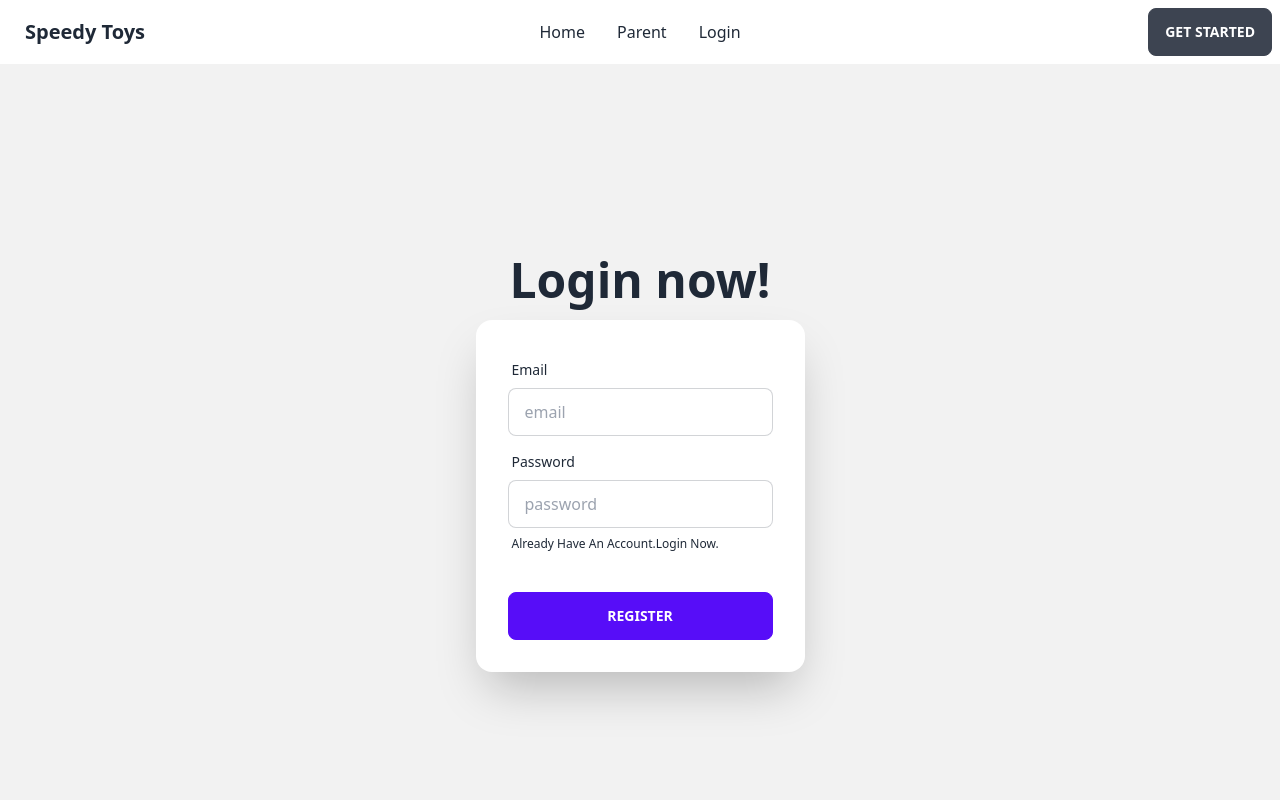
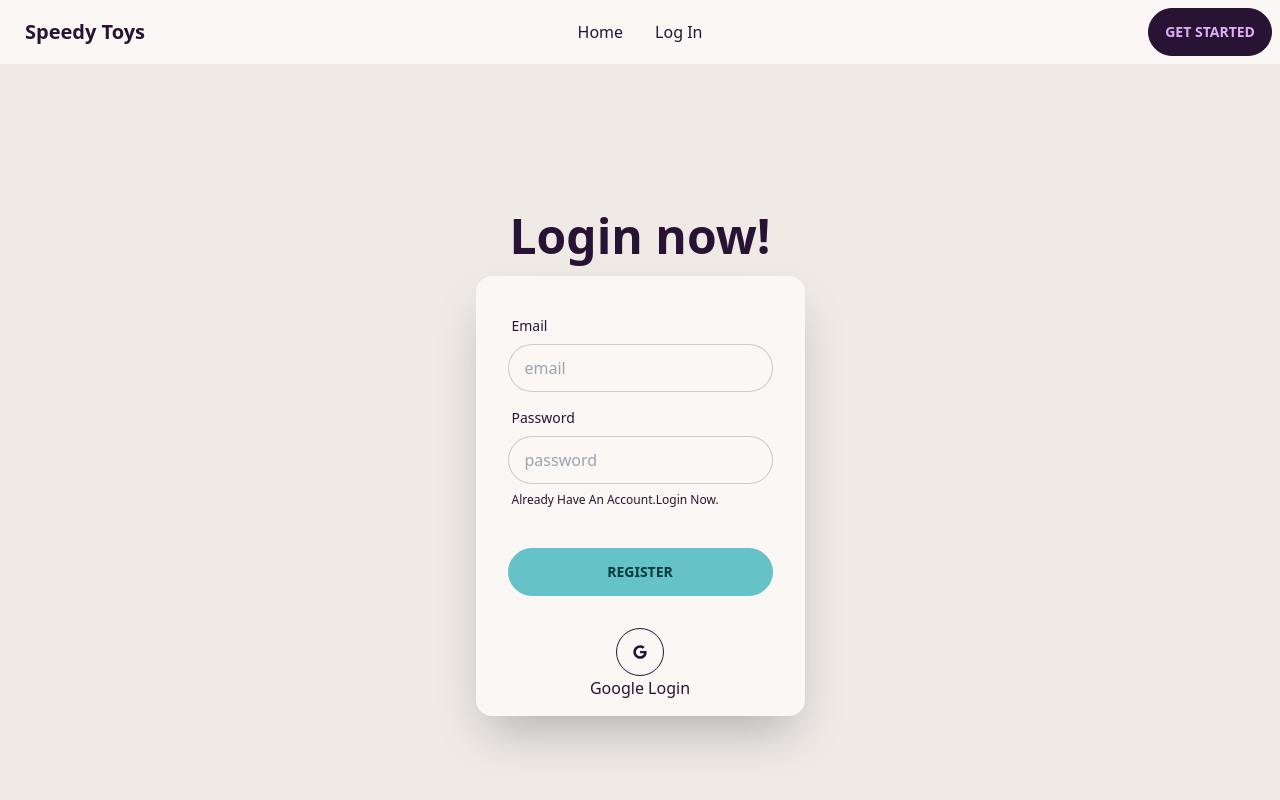
Before and after one commit to DevRowdra/toy-marketplace-client, a React (Vite) app: page /login in a window 1280 px wide. Shown: the top 800 px of the page. Built offline with nearby package versions, Linux system fonts and the light colour scheme; no server answers.

Commit message:
add google login using firebase

```diff
--- a/index.html
+++ b/index.html
@@ -1,5 +1,5 @@
 <!DOCTYPE html>
-<html lang="en">
+<html data-theme="cupcake" lang="en">
   <head>
     <meta charset="UTF-8" />
     <link rel="icon" type="image/svg+xml" href="/vite.svg" />
--- a/package.json
+++ b/package.json
@@ -16,6 +16,7 @@
     "match-sorter": "^6.3.1",
     "react": "^18.2.0",
     "react-dom": "^18.2.0",
+    "react-icons": "^4.8.0",
     "react-router-dom": "^6.11.2",
     "sort-by": "^1.2.0"
   },
--- a/src/AuthProvider/AuthProvider.jsx
+++ b/src/AuthProvider/AuthProvider.jsx
@@ -7,6 +7,8 @@ export const AuthContext=createContext(null)
 const AuthProvider = ({children}) => {
    const auth=getAuth(app)
 const[user,setUser]=useState(null)
+const [photo,setPhoto]=useState('')
+const[userName,setUserName]=useState('')
 const[loader,setLoader]=useState(true)
 
 const createUser=(email,password)=>{
@@ -38,7 +40,7 @@ useEffect(()=>{
 const names={name:'rowdra'}
 
     const authInfo={
-user,loader,loginWithGoogle,createUser,loginUser,logOutUser,names
+user,loader,loginWithGoogle,createUser,loginUser,logOutUser,setPhoto,photo,setUserName,userName
     }
     return (
         <AuthContext.Provider value={authInfo}>
--- /dev/null
+++ b/src/component/GoogleLogin/GoogleLogin.jsx
@@ -0,0 +1,30 @@
+import React, { useContext } from 'react';
+import { FaBeer, FaGoogle } from 'react-icons/fa';
+import { AuthContext } from '../../AuthProvider/AuthProvider';
+import { GoogleAuthProvider } from "firebase/auth";
+const GoogleLogin = () => {
+    const {loginWithGoogle}=useContext(AuthContext)
+
+
+const googleProvider = new GoogleAuthProvider();
+    const handleGoogleLogin=()=>{
+         loginWithGoogle(googleProvider)
+         .then(result=>{
+            const userCr=result.user
+            console.log(userCr)
+         })
+         .catch(error=>{
+            console.log(error.message)
+         })
+    }
+  return (
+    <div className=" text-center mb-4">
+      <button onClick={handleGoogleLogin} className="btn btn-circle btn-outline">
+        <FaGoogle></FaGoogle>
+      </button>
+      <h3>Google Login</h3>
+    </div>
+  );
+};
+
+export default GoogleLogin;
--- a/src/component/Header/Header.jsx
+++ b/src/component/Header/Header.jsx
@@ -1,7 +1,19 @@
-import React from 'react';
+import React, { useContext } from 'react';
 import { Link } from 'react-router-dom';
+import { AuthContext } from '../../AuthProvider/AuthProvider';
 
 const Header = () => {
+  const{user,logOutUser,userName}=useContext(AuthContext)
+  console.log(user)
+  const handleLogOut=()=>{
+logOutUser()
+.then(()=>{
+  alert('logOut done')
+})
+.catch(error=>{
+  console.log(error.message)
+})
+  }
   return (
     <div>
       <div className="navbar bg-base-100">
@@ -52,16 +64,20 @@ const Header = () => {
             <li>
             <Link to={'/'}>Home</Link>
             </li>
-            <li tabIndex={0}>
+           {user ?<> <li tabIndex={0}>
               <a>
-                Parent
+                {user?.displayName || userName}
 
               </a>
 
             </li>
             <li>
-            <Link to={'/login'}>Login</Link>
-            </li>
+            <Link onClick={handleLogOut}>Log Out</Link>
+            </li></> : <> <li>
+            <Link to={'/login'}>Log In </Link>
+            </li></>
+            }
+
           </ul>
         </div>
         <div className="navbar-end">
--- a/src/pages/Login/Login.jsx
+++ b/src/pages/Login/Login.jsx
@@ -1,11 +1,24 @@
-import React, { useEffect } from 'react';
+import React, { useContext, useEffect } from 'react';
 import { Link } from 'react-router-dom';
+import { AuthContext } from '../../AuthProvider/AuthProvider';
+import GoogleLogin from '../../component/GoogleLogin/GoogleLogin';
 
 const Login = () => {
+  const{loginUser}=useContext(AuthContext)
     const handleLogin=(e)=>{
-        e.preventDefault()
-        const form=e.target
-        console.log(form.name.value)
+      e.preventDefault();
+      const form = e.target;
+      const email = form.email.value;
+      const password = form.password.value;
+      console.log(email,password)
+      loginUser(email,password)
+      .then(result=>{
+        const userCu=result.user
+        console.log(userCu)
+      })
+      .catch(error=>{
+        console.log(error.message)
+      })
     }
 
     return (
@@ -22,13 +35,13 @@ const Login = () => {
           <label className="label">
             <span className="label-text">Email</span>
           </label>
-          <input type="text" placeholder="email" className="input input-bordered" />
+          <input type="text" placeholder="email" className="input input-bordered" name='email' required />
         </div>
         <div className="form-control">
           <label className="label">
             <span className="label-text">Password</span>
           </label>
-          <input type="text" placeholder="password" className="input input-bordered" />
+          <input type="text" placeholder="password" className="input input-bordered" name='password' required />
           <label className="label">
             <Link to={'/register'} className="label-text-alt link link-hover">Already Have An Account.Login Now.</Link>
           </label>
@@ -37,6 +50,7 @@ const Login = () => {
           <button className="btn btn-primary">Register</button>
         </div>
       </form>
+      <GoogleLogin></GoogleLogin>
     </div>
   </div>
 </div>
--- a/src/pages/Register/Register.jsx
+++ b/src/pages/Register/Register.jsx
@@ -1,9 +1,12 @@
-import React, { useContext } from 'react';
-import { Link } from 'react-router-dom';
+import React, { useContext, useState } from 'react';
+import { Link, useNavigate } from 'react-router-dom';
 import { AuthContext } from '../../AuthProvider/AuthProvider';
+import { updateProfile } from 'firebase/auth';
+import GoogleLogin from '../../component/GoogleLogin/GoogleLogin';
 
 const Register = () => {
-  const {createUser,names}=useContext(AuthContext)
+  const {createUser,setPhoto,setUserName}=useContext(AuthContext)
+  const navigate=useNavigate()
   const handleRegister = (e) => {
     e.preventDefault();
     const form = e.target;
@@ -11,22 +14,41 @@ const Register = () => {
     const email = form.email.value;
     const password = form.password.value;
     const photo = form.photo.value;
+
     console.log(name, email, password, photo);
     createUser(email,password)
     .then(result=>{
       const user=result.user
+      updateUserNameAndPic(user,name,photo)
       console.log(user)
+      navigate('/')
     })
     .catch(error=>{
       console.log(error)
     })
   };
+  const updateUserNameAndPic=(user,name,photo)=>{
+    updateProfile(user,{
+      displayName:name,
+      photoURL:photo
+    })
+    .then(()=>{
+      console.log('update user name')
+      alert('user updated')
+      setPhoto(photo)
+      setUserName(name)
+
+    })
+    .catch(error=>{
+      console.log(error.message)
+    })
+  }
   return (
     <div>
       <div className="hero min-h-screen bg-base-200">
         <div className="hero-content  grid grid-cols-2  ">
           <div className="text-center  ">
-            <h1 className="text-5xl font-bold">Login now!</h1>
+            <h1 className="text-5xl font-bold">Register now!</h1>
           </div>
           <div className="card flex-shrink-0 w-full max-w-sm shadow-2xl bg-base-100">
             <form
@@ -85,7 +107,7 @@ const Register = () => {
                     to={'/login'}
                     className="label-text-alt link link-hover"
                   >
-                    New in this Site. Login Now
+                    Already have an Account. Login Now
                   </Link>
                 </label>
               </div>
@@ -93,6 +115,7 @@ const Register = () => {
                 <button className="btn btn-primary">Register Now</button>
               </div>
             </form>
+     <GoogleLogin></GoogleLogin>
           </div>
         </div>
       </div>
```
Also changed, not shown: 1 other file (tests, documents, lock files or other folders).
